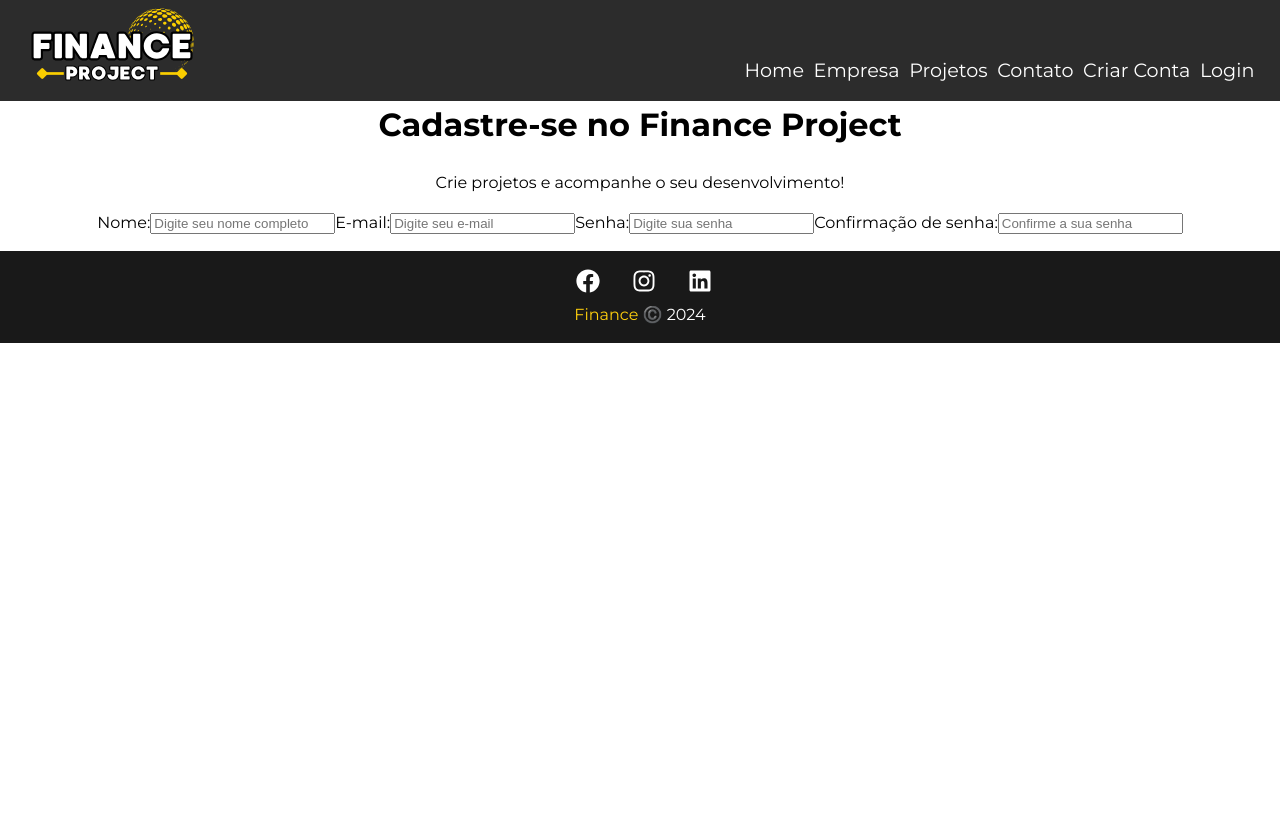
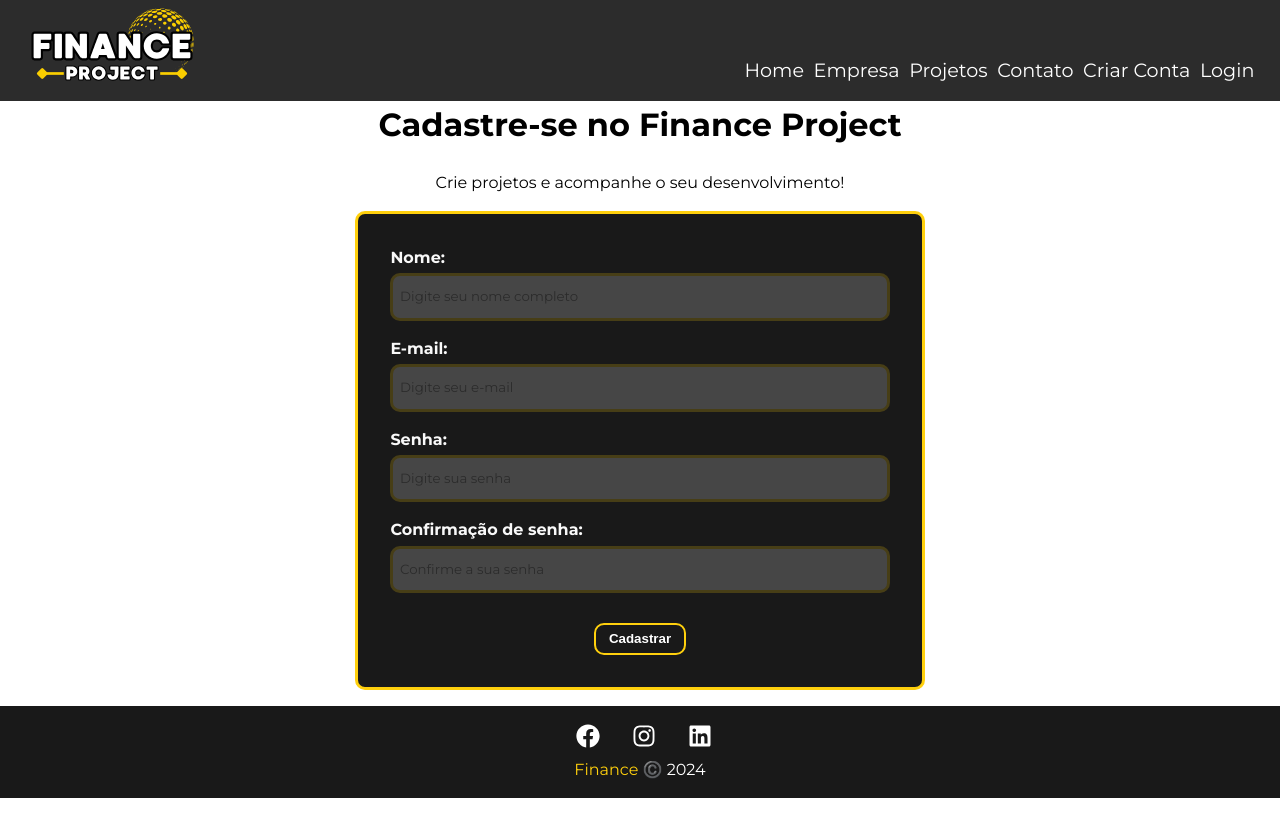
Before and after one commit to GSBarros17/FinanceProject, a React (Vite) app: page /Register in a window 1280 px wide. Shown: the top 836 px of the page. Built offline with nearby package versions, Linux system fonts and the light colour scheme.

Commit message:
criando estilo do formulario

```diff
--- a/src/index.css
+++ b/src/index.css
@@ -12,3 +12,102 @@ body {
   min-width: 320px;
   min-height: 100vh;
 }
+
+input::placeholder,
+textarea::placeholder {
+  font-family: 'Montserrat', sans-serif;
+}
+
+input:focus,
+textarea:focus {
+  outline: none;
+}
+
+form{
+  width: 40%;
+  margin: 0 auto;
+  padding: 2em;
+  border-radius: 10px;
+  background-color: #191919;
+  border: 3px solid #FFD00D;
+}
+
+label {
+  display: flex;
+  flex-direction: column;
+  margin-bottom: 1em;
+}
+
+label span{
+  color: #f9f9f9;
+  font-weight: bold;
+  text-align: left;
+  margin-bottom: 0.2em;
+}
+
+input{
+  background-color: #f9f9f9;
+  opacity: 0.2;
+  border: none;
+  border-radius: 10px;
+  padding: 1em 0.5em;
+  transition: 0.5s;
+  border: 3px solid #FFD00D;
+}
+
+input:focus{
+  opacity: 1;
+}
+
+.btnForm{
+  padding: 0.5em 1em;
+  border-radius: 10px;
+  border: 2px solid #FFD00D;
+  background-color: #191919;
+  margin-top: 1em;
+  font-weight: bold;
+  color: #ffffff;
+  cursor: pointer;
+  transition: 1s;
+}
+
+.btnForm:hover{
+  background-color: #FFD00D;
+  color: #000000;
+}
+
+.err{
+  width: 15%;
+  margin: 1em auto;
+  background-color: #d47c7c;
+  font-weight: bold;
+  color: #d61212;
+  border-radius: 25px;
+  border: 1px solid #d61212;
+  padding: 0.2em 0.5em;
+}
+
+.success{
+  width: 15%;
+  margin: 1em auto;
+  background-color: #7dcd76;
+  font-weight: bold;
+  color: #26d612;
+  border-radius: 25px;
+  border: 1px solid #26d612;
+  padding: 0.2em 0.5em;
+}
+
+textarea {
+  height: 10em;
+  background-color: #f9f9f9;
+  opacity: 0.2;
+  border: none;
+  border-radius: 25px;
+  padding: 1em 0.5em;
+  transition: 0.5s;
+}
+
+textarea:focus {
+  opacity: 1;
+}
--- a/src/pages/Register/Register.jsx
+++ b/src/pages/Register/Register.jsx
@@ -60,6 +60,7 @@ export default function Register(){
                         onChange={(e) => setConfirmPassword(e.target.value)}
                     />
                 </label>
+                <button className="btnForm">Cadastrar</button>
             </form>
             {error}
         </div>
```
